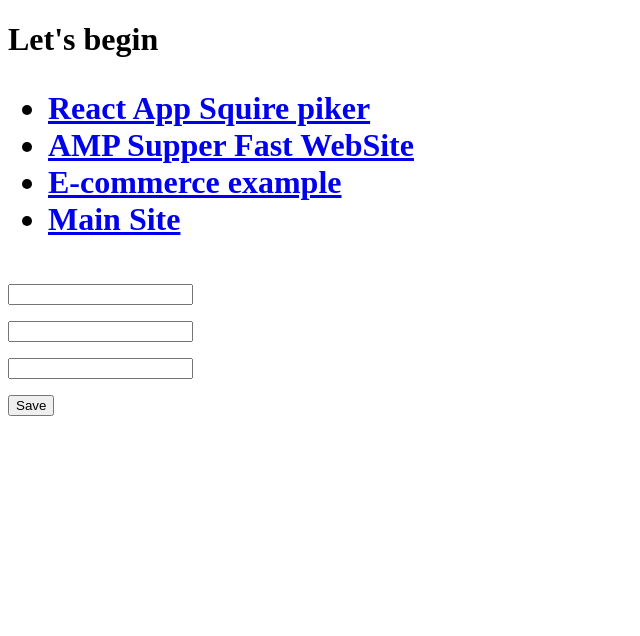
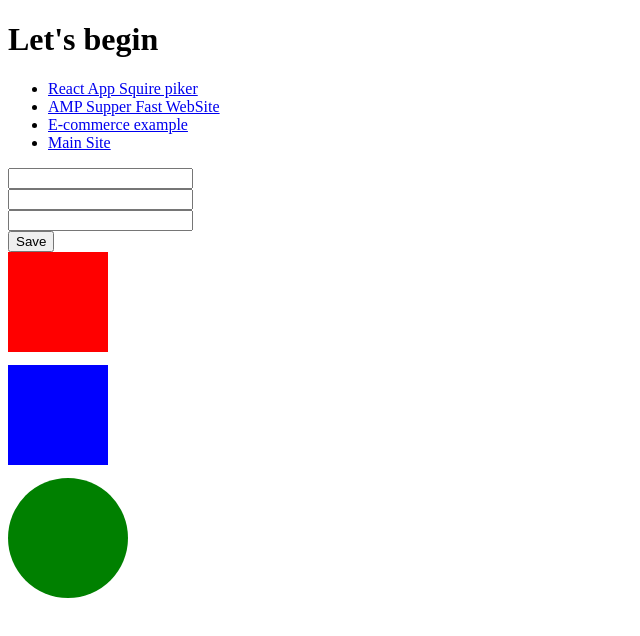
Before and after one commit to RashVV/CodeApp, a plain HTML site: page index.html in a window 1280 px wide. Shown: the whole page, without its empty margins (0-640 px from the left). Drawn offline with Linux system fonts and the light colour scheme.

Commit message:
add dinamic by js

```diff
--- a/index.html
+++ b/index.html
@@ -6,8 +6,9 @@
     <title>Life Long Learning</title>
 </head>
 <body>
-<div class="App">
-    <h1 class="title">Let's begin
+<div class="app">
+    <h1 class="title">Let's begin</h1>
+
         <nav>
             <ul></ul>
         </nav>
--- a/script.js
+++ b/script.js
@@ -51,4 +51,67 @@
 menu.insertAdjacentHTML('afterbegin', game)
 
 
-//
+//Class RootElement <= Box <= Instance
+
+
+class RootElement {
+    constructor(tagName = 'div') {
+        this.$el = document.createElement(tagName)
+        this.$el.style.marginBottom = '13px'
+    }
+    hide() {
+        this.$el.style.opacity = '0'
+    }
+    show() {
+        this.$el.style.opacity = '1'
+    }
+    apend() {
+        document.querySelector('.app').insertAdjacentElement('beforeend', this.$el)
+    }
+}
+
+class Box extends RootElement {
+    constructor(color, size = 150, tagName) {
+        super(tagName)
+        this.color = color
+        this.size = size
+    }
+    create() {
+        //console.log(this.$el)
+        this.$el.style.backgroundColor = this.color
+        this.$el.style.width = this.$el.style.height = `${this.size}px`
+
+        this.apend()
+        return this
+    }
+}
+
+class Circle extends RootElement {
+    constructor(color) {
+        super();
+        this.color = color
+    }
+    create() {
+        this.$el.style.borderRadius = '50%'
+        this.$el.style.width = this.$el.style.height = '120px'
+        this.$el.style.background = this.color
+
+        this.apend()
+
+        return this
+
+    }
+}
+
+const redBox = new Box('red', 100, 'div').create()
+const blueBox = new Box('blue', 100, 'div').create()
+
+const circle = new Circle('green').create()
+
+circle.$el.addEventListener('mouseenter', () => {
+    circle.hide()
+})
+
+circle.$el.addEventListener('mouseleave', () => {
+    circle.show()
+})
```
